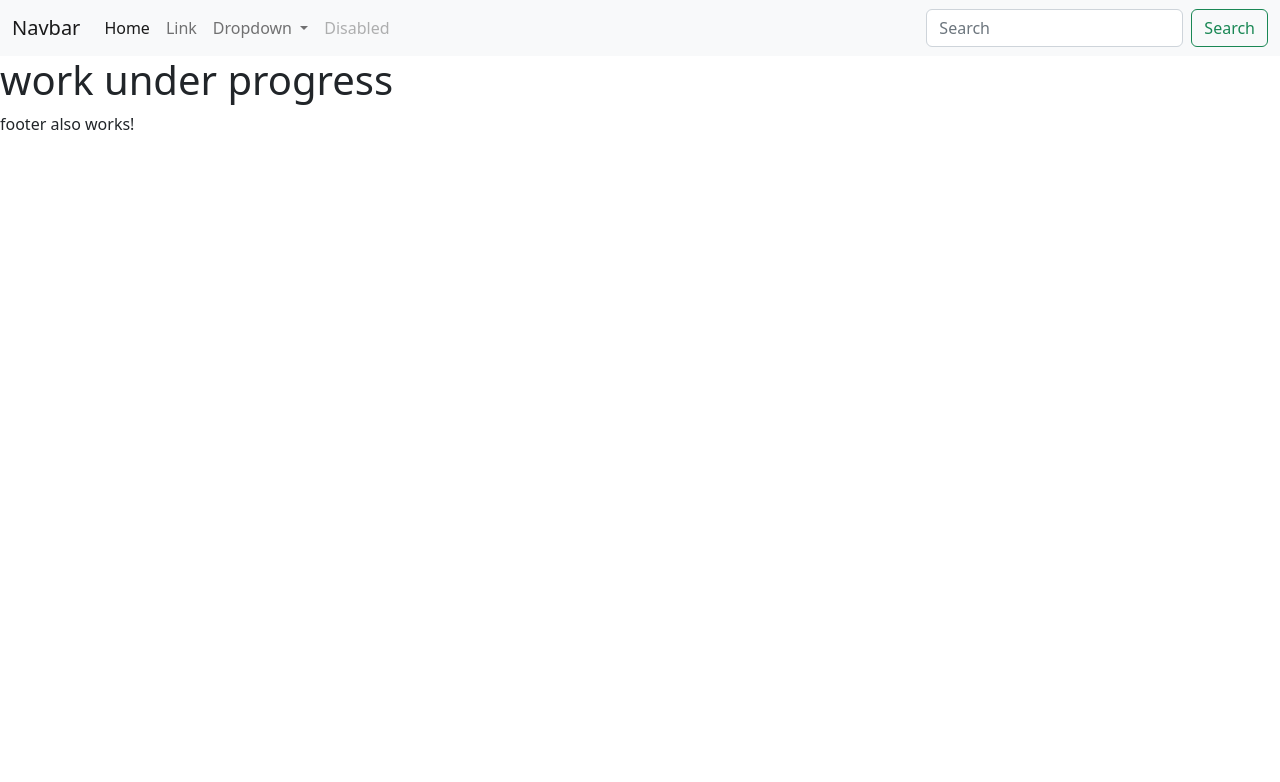
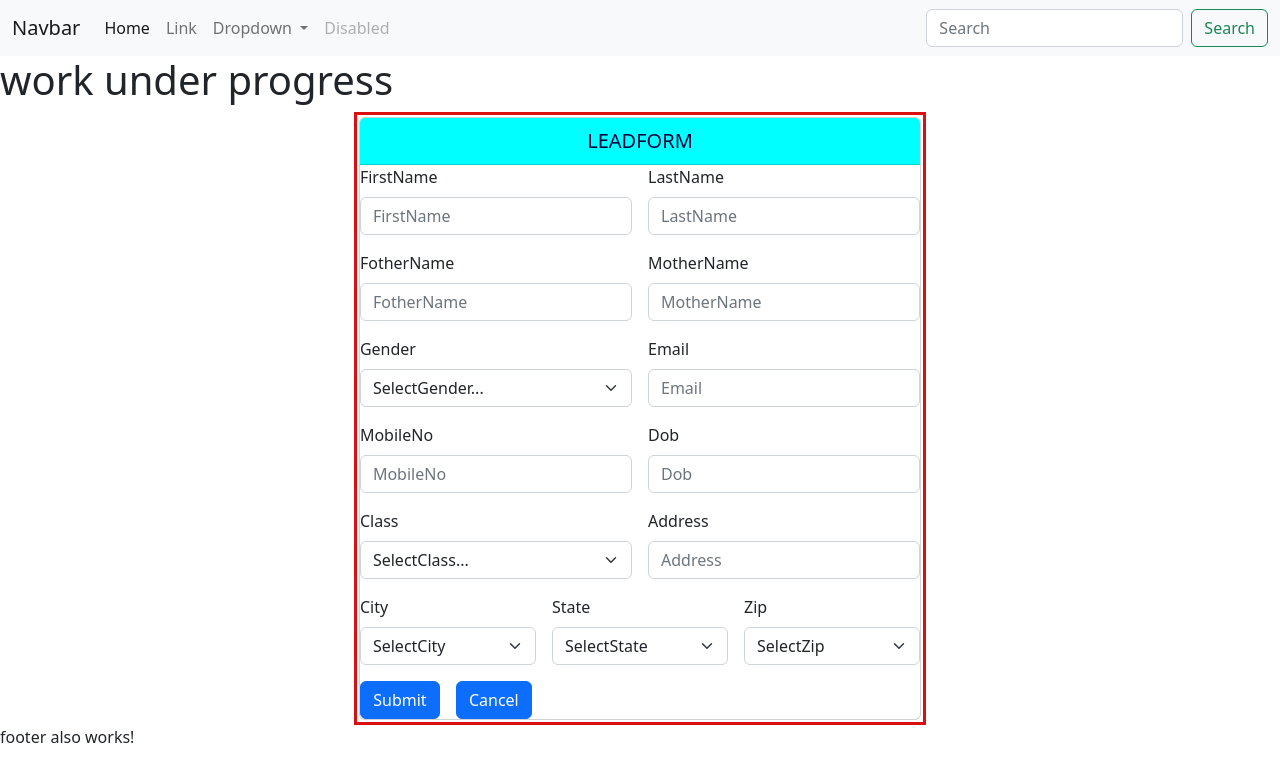
Before and after one commit to AntvertSoftware/FutureManagmentSystem, an Angular app in the folder FutureManagmentApp/: page /lead in a window 1280 px wide. Before the commit this address led to /. Shown: the top 782 px of the page. Built offline with nearby package versions, Linux system fonts and the light colour scheme.

Commit message:
I Did My Task

```diff
--- a/FutureManagmentApp/src/app/admission/admission-routing.module.ts
+++ b/FutureManagmentApp/src/app/admission/admission-routing.module.ts
@@ -1,8 +1,10 @@
 import { NgModule } from '@angular/core';
 import { RouterModule, Routes } from '@angular/router';
 import { AdmissionComponent } from './admission.component';
+import { LeadComponent } from './components/lead/lead.component';
 
-const routes: Routes = [{ path: '', component: AdmissionComponent }];
+const routes: Routes = [{ path: '', component: AdmissionComponent },
+{path:"lead",component:LeadComponent}];
 
 @NgModule({
   imports: [RouterModule.forChild(routes)],
--- a/FutureManagmentApp/src/app/admission/components/lead/lead.component.css
+++ b/FutureManagmentApp/src/app/admission/components/lead/lead.component.css
@@ -0,0 +1,6 @@
+.cent{
+    margin: auto;
+    width: 44.7%;
+    border: 3px solid rgb(218, 15, 15);
+    padding: 2px;
+}
--- a/FutureManagmentApp/src/app/admission/components/lead/lead.component.html
+++ b/FutureManagmentApp/src/app/admission/components/lead/lead.component.html
@@ -1 +1,99 @@
-<p>lead works!</p>
+<div class="cent">
+    <div class="card">
+        <div style="font-size:20px  ; background-color: aqua; text-align: center;color: rgb(3, 3, 61);" class="card-header">
+            LEADFORM
+        </div>
+        <form class="row g-3">
+            <div class="col-md-6">
+                <label for="inputFirstName" class="form-label">FirstName</label>
+                <input type="text" class="form-control" id="inputEmail4" formControlName="FirstName"
+                    placeholder="FirstName">
+            </div>
+            <div class="col-md-6">
+                <label for="inputLastName" class="form-label">LastName</label>
+                <input type="text" class="form-control" id="inputEmail4" formControlName="LastName"
+                    placeholder="LastName">
+            </div>
+            <div class="col-md-6">
+                <label for="inputFotherName" class="form-label">FotherName</label>
+                <input type="text" class="form-control" id="inputEmail4" formControlName="FotherName"
+                    placeholder="FotherName">
+            </div>
+            <div class="col-md-6">
+                <label for="inputMotherName" class="form-label">MotherName</label>
+                <input type="text" class="form-control" id="inputEmail4" formControlName="MotherName"
+                    placeholder="MotherName">
+            </div>
+
+            <div class="col-md-6">
+                <label for="inputGender" class="form-label">Gender</label>
+                <select id="inputGender" class="form-select">
+                    <option selected>SelectGender...</option>
+                    <option>...</option>
+                </select>
+            </div>
+
+            <div class="col-md-6">
+                <label for="inputEmail" class="form-label">Email</label>
+                <input type="text" class="form-control" id="inputEmail4" formControlName="Email" placeholder="Email">
+            </div>
+
+            <div class="col-md-6">
+                <label for="inputMobileNo" class="form-label">MobileNo</label>
+                <input type="text" class="form-control" id="inputEmail4" formControlName="MobileNo"
+                    placeholder="MobileNo">
+            </div>
+
+            <div class="col-md-6">
+                <label for="inputDob" class="form-label">Dob</label>
+                <input type="text" class="form-control" id="inputEmail4" formControlName="Dob" placeholder="Dob">
+            </div>
+
+            <div class="col-md-6">
+                <label for="inputClass" class="form-label">Class</label>
+                <select id="inputClass" class="form-select">
+                    <option selected>SelectClass...</option>
+                    <option>...</option>
+                </select>
+            </div>
+
+            <div class="col-md-6">
+                <label for="inputAddress" class="form-label">Address</label>
+                <input type="text" class="form-control" id="inputEmail4" formControlName="Address"
+                    placeholder="Address">
+            </div>
+
+
+            <div class="col-md-4">
+                <label for="inputCity" class="form-label">City</label>
+                <select id="inputCity" class="form-select">
+                    <option selected>SelectCity</option>
+                    <option>...</option>
+                </select>
+            </div>
+
+            <div class="col-md-4">
+                <label for="inputState" class="form-label">State</label>
+                <select id="inputState" class="form-select">
+                    <option selected>SelectState</option>
+                    <option>...</option>
+                </select>
+            </div>
+
+            <div class="col-md-4">
+                <label for="inputZip" class="form-label">Zip</label>
+                <select id="inputZip" class="form-select">
+                    <option selected>SelectZip</option>
+                    <option>...</option>
+                </select>
+            </div>
+
+
+            <div style="text-align:center ;" class="col-2">
+                <button type="submit" class="btn btn-primary">Submit</button>
+            </div>
+            <div class="col-2">
+                <button type="Cancel" class="btn btn-primary">Cancel</button>
+            </div>
+        </form>
+    </div>
--- a/FutureManagmentApp/src/app/app-routing.module.ts
+++ b/FutureManagmentApp/src/app/app-routing.module.ts
@@ -1,7 +1,7 @@
 import { NgModule } from '@angular/core';
 import { RouterModule, Routes } from '@angular/router';
 
-const routes: Routes = [{ path: 'admission', loadChildren: () => import('./admission/admission.module').then(m => m.AdmissionModule) }];
+const routes: Routes = [{ path: '', loadChildren: () => import('./admission/admission.module').then(m => m.AdmissionModule) }];
 
 @NgModule({
   imports: [RouterModule.forRoot(routes)],
--- a/FutureManagmentApp/src/app/app.component.html
+++ b/FutureManagmentApp/src/app/app.component.html
@@ -1,5 +1,6 @@
 <app-header></app-header>
 <h1>work under progress</h1>
 
+
+<router-outlet></router-outlet>
 <app-footer></app-footer>
-<router-outlet></router-outlet>
```
